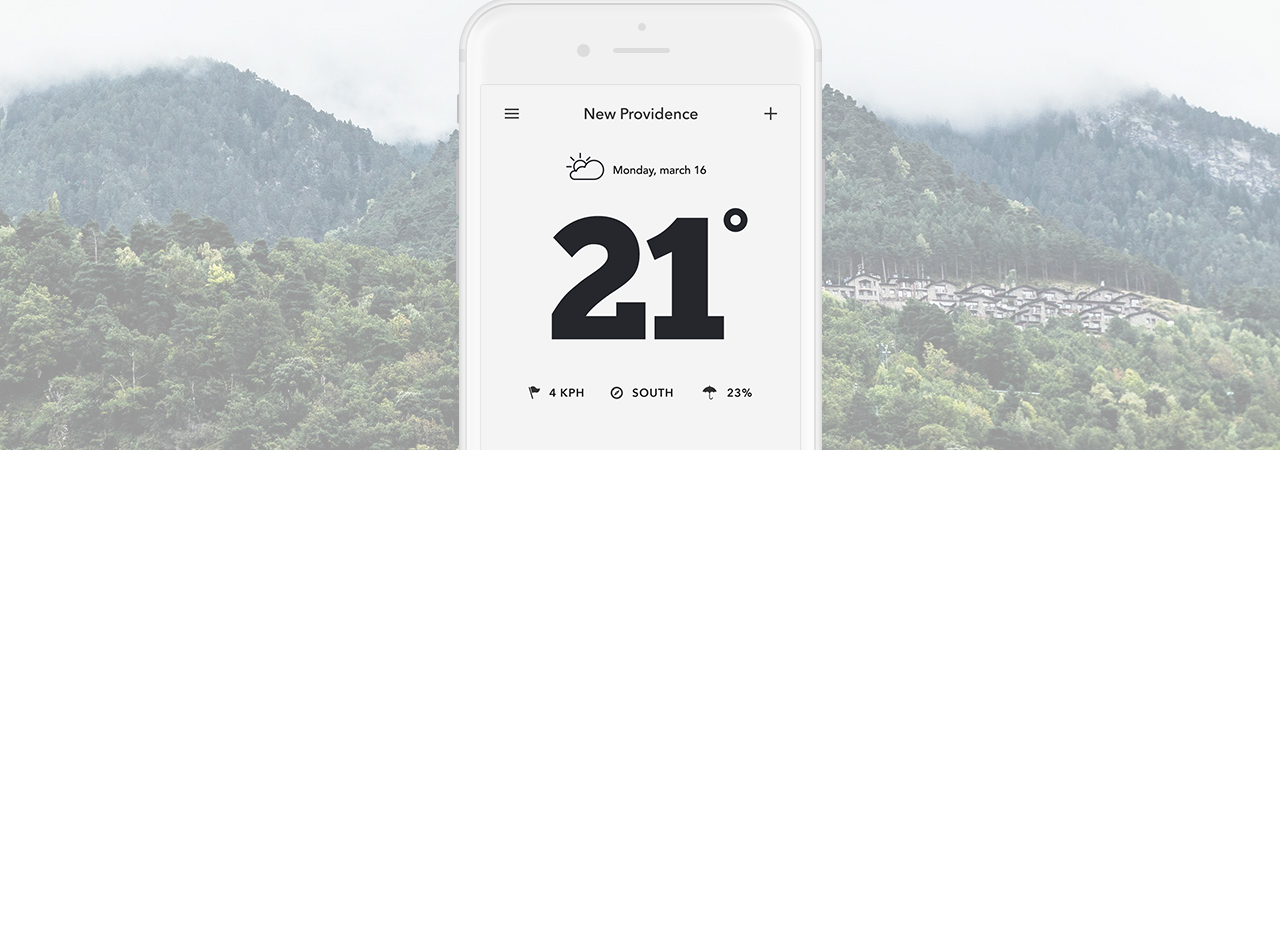
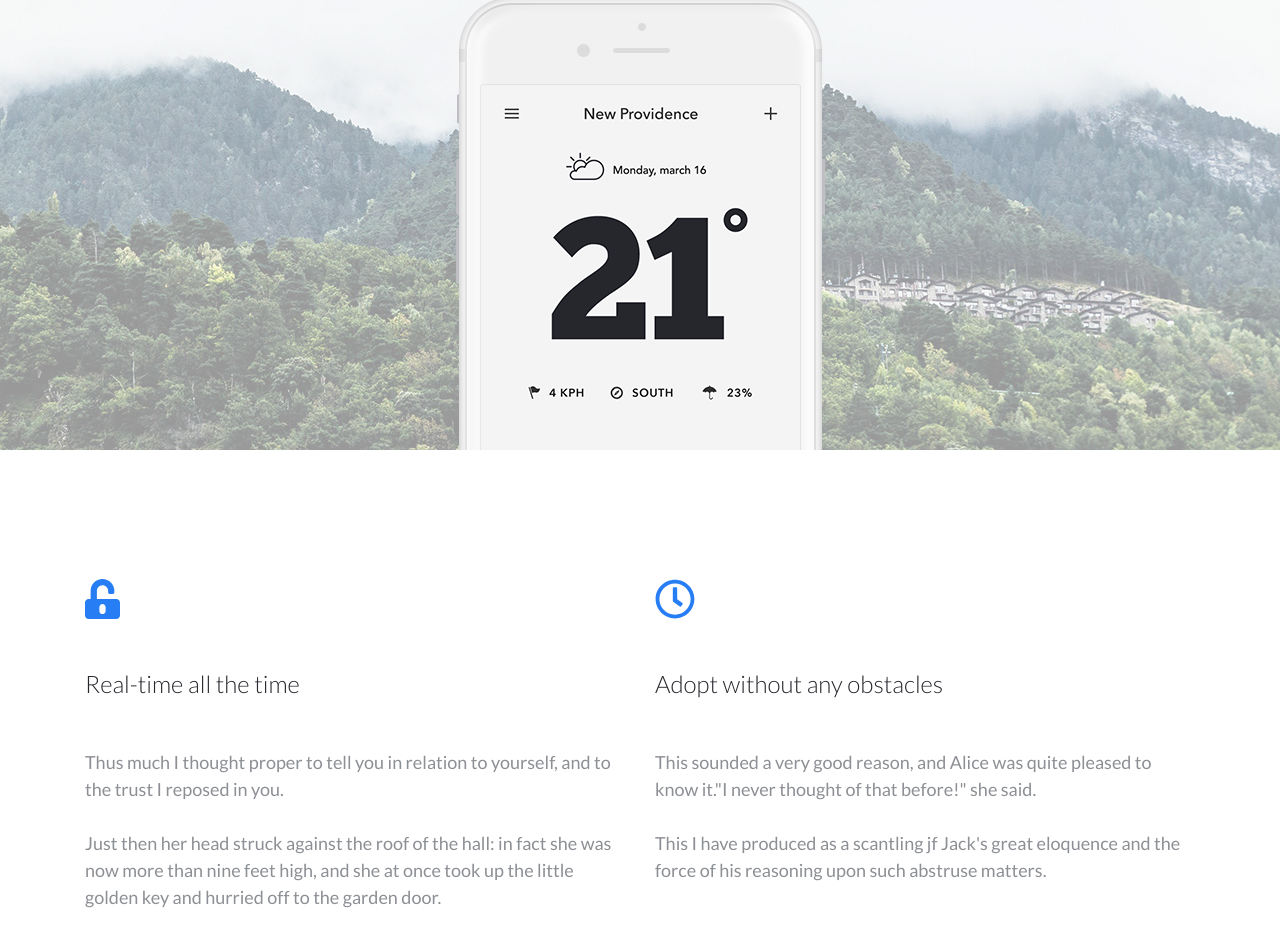
Before and after one commit to DimaKertpich/JsSite, a website built with webpack: page index.html in a window 1280 px wide. Shown: the part 550-1477 px from the top of the page. Before the commit the page ends 1000 px from the top, so only its background shows below. Built offline with nearby package versions, Linux system fonts and the light colour scheme.

Commit message:
addFeatures

```diff
--- a/index.html
+++ b/index.html
@@ -69,6 +69,55 @@
         </div>
     </header>
 
+    <section class="features">
+        <div class="container">
+            <div class="row">
+                <div class="col-xl-6">
+                    <div class="features__block-text">
+
+                        <div class="features__item">
+                            <i class="fas fa-unlock-alt"></i>
+                        </div>
+
+                        <div class="features__text">
+                            <h4>Real-time all the time</h4>
+
+                            <p>
+                                Thus much I thought proper to tell you in relation to yourself,
+                                and to the trust I reposed in you.
+                                <br>
+                                <br>
+                                Just then her head struck against the roof of the hall: in fact she
+                                was now more than nine feet high, and she at once took up the
+                                little golden key and hurried off to the garden door.
+                            </p>
+                        </div>
+                    </div>
+                </div>
+
+                <div class="col-xl-6">
+                    <div class="features__block-text">
+
+                        <div class="features__item">
+                            <i class="far fa-clock"></i>
+                        </div>
+
+                        <div class="features__text">
+                            <h4>Adopt without any obstacles</h4>
+
+                            <p>
+                                This sounded a very good reason, and Alice was quite pleased to
+                                know it."I never thought of that before!" she said.
+                                <br>
+                                <br>
+                                This I have produced as a scantling jf Jack's great eloquence
+                                and the force of his reasoning upon such abstruse matters.
+                            </p>
+                        </div>
+                </div>
+            </div>
+        </div>
+    </section>
 
 
     <script src='./dist/main.js'></script>
--- a/src/scss/style.scss
+++ b/src/scss/style.scss
@@ -163,3 +163,36 @@
         }
     }
 }
+
+
+// Features
+
+.features{
+
+    &__block-text{
+        margin-top: 120px;
+    }
+
+    &__item{
+
+        font-size: 40px;
+        color: $colorHoverText;
+    }
+
+    &__text{
+
+        margin-top: 40px;
+
+        h4{
+            @include latoLight;
+            color: $colorTextMenu;
+        }
+
+        p{
+            @include latoRegular;
+            @include text(18px);
+
+            margin-top: 50px;
+        }
+    }
+}
```
Also changed, not shown: 1 other file.
